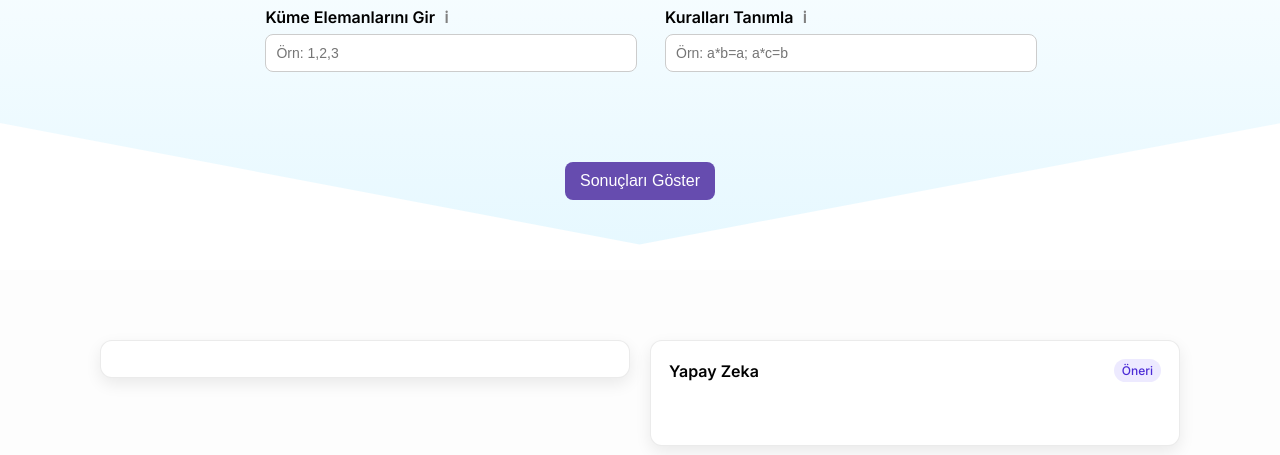
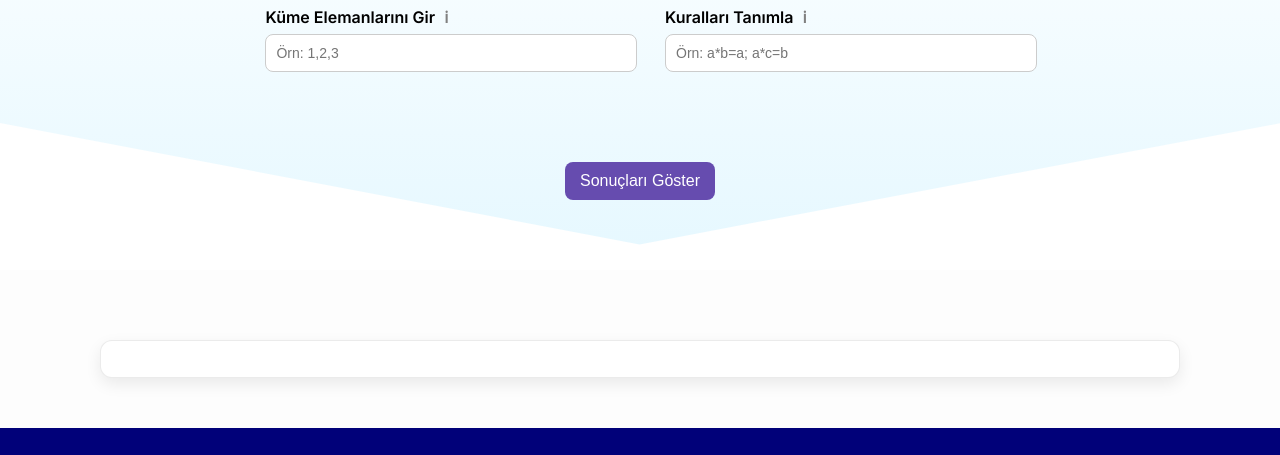
Before and after one commit to SafiyyeKalemci/HyperCrypt, a plain HTML site: page resources/Frontend/Fonksiyon/func.html in a window 1280 px wide. Shown: the part 1372-1827 px from the top of the page. Drawn offline with Linux system fonts and the light colour scheme.

Commit message:
Added few pictures

```diff
--- a/resources/Frontend/Fonksiyon/func.html
+++ b/resources/Frontend/Fonksiyon/func.html
@@ -185,7 +185,7 @@
         <div class="results-extras">
           <div id="structure-tests" class="tests"></div>
 
-          <div id="ai-assistant" class="ai-box">
+          <div id="ai-assistant" class="ai-box" style="display:none;">
             <div class="ai-header">
               <h4>Yapay Zeka</h4>
               <span class="ai-badge">Öneri</span>
```
